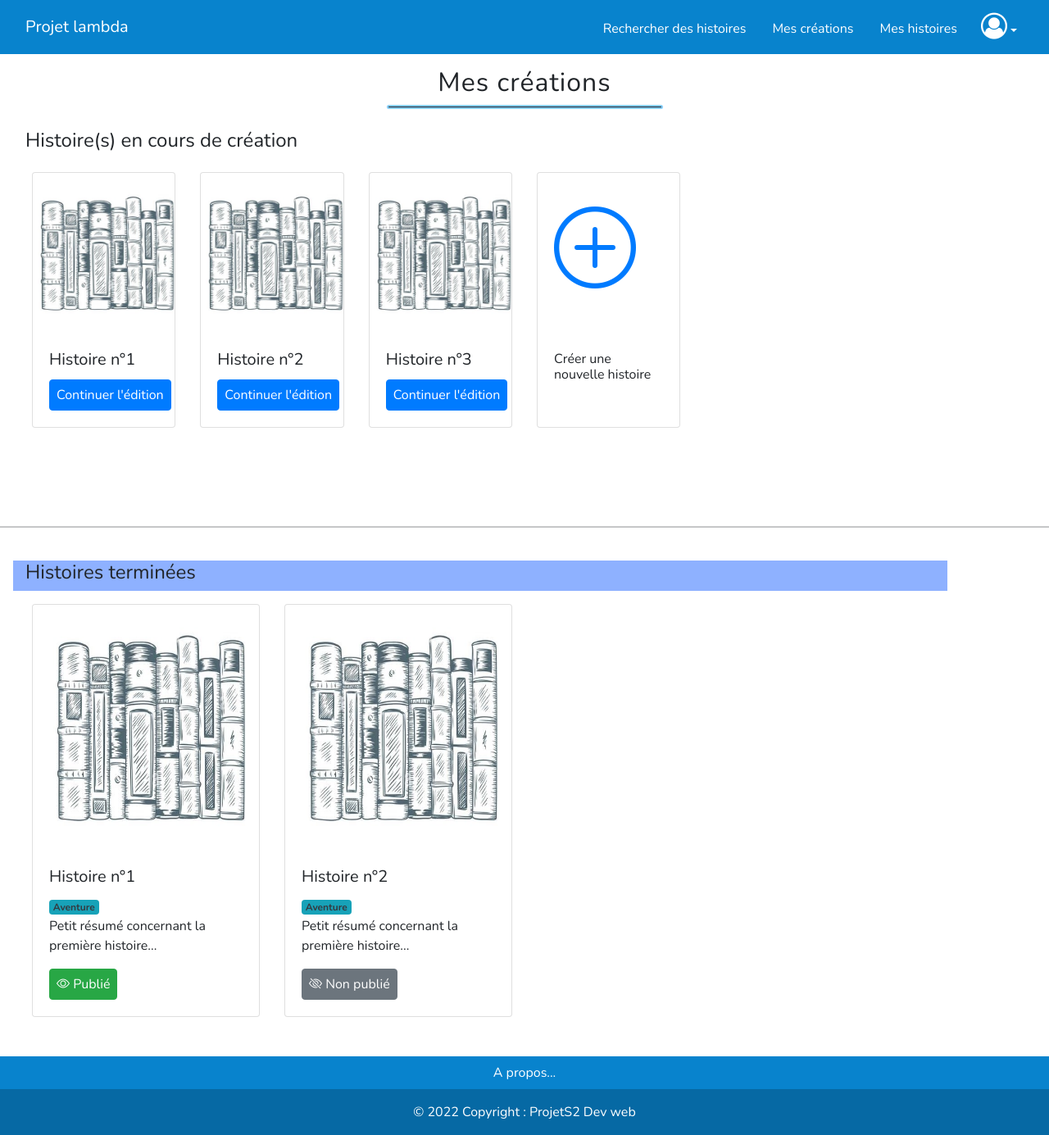
After one commit to Rbk98/projet-dev-web, a PHP site: page /view/my_creations.php in a window 1280 px wide. The commit adds this page. Shown: the whole page at 82% size. Run offline with PHP 8.4, Linux system fonts and the light colour scheme; some libraries are stand-ins or nearby versions.

Commit message:
my_creations

```diff
--- a/Controller/controller.php
+++ b/Controller/controller.php
@@ -62,3 +62,8 @@ function indexUser()
 {
     require('view/my_account.php');
 }
+
+function creations()
+{
+    require('view/my_creations.php');
+}
--- a/index.php
+++ b/index.php
@@ -22,7 +22,10 @@ if (isset($_GET['action'])) {
                 readStory($idBook);
             }
         }
+    }else if ($_GET['action'] == 'mes-creations'){
+        creations();
     }
+
 } else {
     homeBooks();
 }
--- a/public/css/style.css
+++ b/public/css/style.css
@@ -98,3 +98,7 @@ body {
   width: auto;
   overflow: hidden;
 }
+
+.bg_crea{
+  background-color: rgb(142, 177, 255);
+}
--- a/view/_navbar.php
+++ b/view/_navbar.php
@@ -11,7 +11,7 @@
                     <a class="nav-link text-white" href="index.php?action=rechercher">Rechercher des histoires</a>
                 </li>
                 <li class="nav-item px-2 pt-1">
-                    <a class="nav-link text-white" href="#">Mes créations</a>
+                    <a class="nav-link text-white" href="index.php?action=mes-creations">Mes créations</a>
                 </li>
                 <li class="nav-item px-2 pt-1">
                     <a class="nav-link text-white" href="#">Mes histoires</a>
--- /dev/null
+++ b/view/my_creations.php
@@ -0,0 +1,86 @@
+<?php $title = 'Mes créations'; ?>
+
+<?php ob_start(); ?>
+    <div class="container my-2">
+        <h2 class="h2_title my-2">Mes créations</h2>
+        <hr class="hr_content"/>
+    </div>
+    <div class="bg-crea container m-3">
+        <h4>Histoire(s) en cours de création</h4>
+    </div>
+    <div class="row row-cols-1 row-cols-md-4 g-4 mx-4">
+        <div class="col-2">
+            <div class="card h-75">
+                <img src="public/images/book_1.jpg" class="card-img-top py-3" alt="book_img">
+                <div class="card-body">
+                    <h5 class="card-title">Histoire n°1</h5>
+                    <a href="index.php?action=lire-histoire" class="btn btn-primary px-2">Continuer
+                        l'édition</a>
+                </div>
+            </div>
+        </div>
+        <div class="col-2">
+            <div class="card h-75">
+                <img src="public/images/book_1.jpg" class="card-img-top py-3" alt="book_img">
+                <div class="card-body">
+                    <h5 class="card-title">Histoire n°2</h5>
+                    <a href="index.php?action=lire-histoire" class="btn btn-primary px-2">Continuer
+                        l'édition</a>
+                </div>
+            </div>
+        </div>
+        <div class="col-2">
+            <div class="card h-75">
+                <img src="public/images/book_1.jpg" class="card-img-top py-3" alt="book_img">
+                <div class="card-body">
+                    <h5 class="card-title">Histoire n°3</h5>
+                    <a href="index.php?action=lire-histoire" class="btn btn-primary px-2">Continuer
+                        l'édition</a>
+                </div>
+            </div>
+        </div>
+        <div class="col-2">
+            <div class="card h-75">
+
+                <div class="card-body">
+                    <a href="index.php?action=creer-histoire"><i class="bi bi-plus-circle" style="font-size:100px; "></i></a>
+                    <h6 class="card-title mt-5 d-flex justify-content-center">Créer une nouvelle histoire</h6>
+                </div>
+            </div>
+        </div>
+    </div>
+    <div class="mb-2">
+        <hr></hr>
+    </div>
+    <div class="bg_crea container m-3">
+        <h4>Histoires terminées</h4>
+    </div>
+    <div class="row row-cols-1 row-cols-md-4 g-4 mx-4">
+            <div class="col-3 mb-5">
+                <div class="card h-100">
+                    <img src="public/images/book_1.jpg" class="card-img-top p-3" alt="book_img">
+                    <div class="card-body">
+                        <h5 class="card-title">Histoire n°1</h5>
+                        <span class="badge bg-info text-dark">Aventure</span>
+                        <p class="card-text">Petit résumé concernant la première histoire...</p>
+                        <a href="index.php?action=lire-histoire&id=1" class="btn btn-success px-2">
+                            <i class="bi bi-eye"></i> Publié</a>
+                    </div>
+                </div>
+            </div>
+            <div class="col-3 mb-5">
+                <div class="card h-100">
+                    <img src="public/images/book_1.jpg" class="card-img-top p-3" alt="book_img">
+                    <div class="card-body">
+                        <h5 class="card-title">Histoire n°2</h5>
+                        <span class="badge bg-info text-dark">Aventure</span>
+                        <p class="card-text">Petit résumé concernant la première histoire...</p>
+                        <a href="index.php?action=lire-histoire&id=1" class="btn btn-secondary px-2">
+                            <i class="bi bi-eye-slash"></i> Non publié</a>
+                    </div>
+                </div>
+            </div>
+    </div>
+
+<?php $content = ob_get_clean();
+require('base.php'); ?>
```
